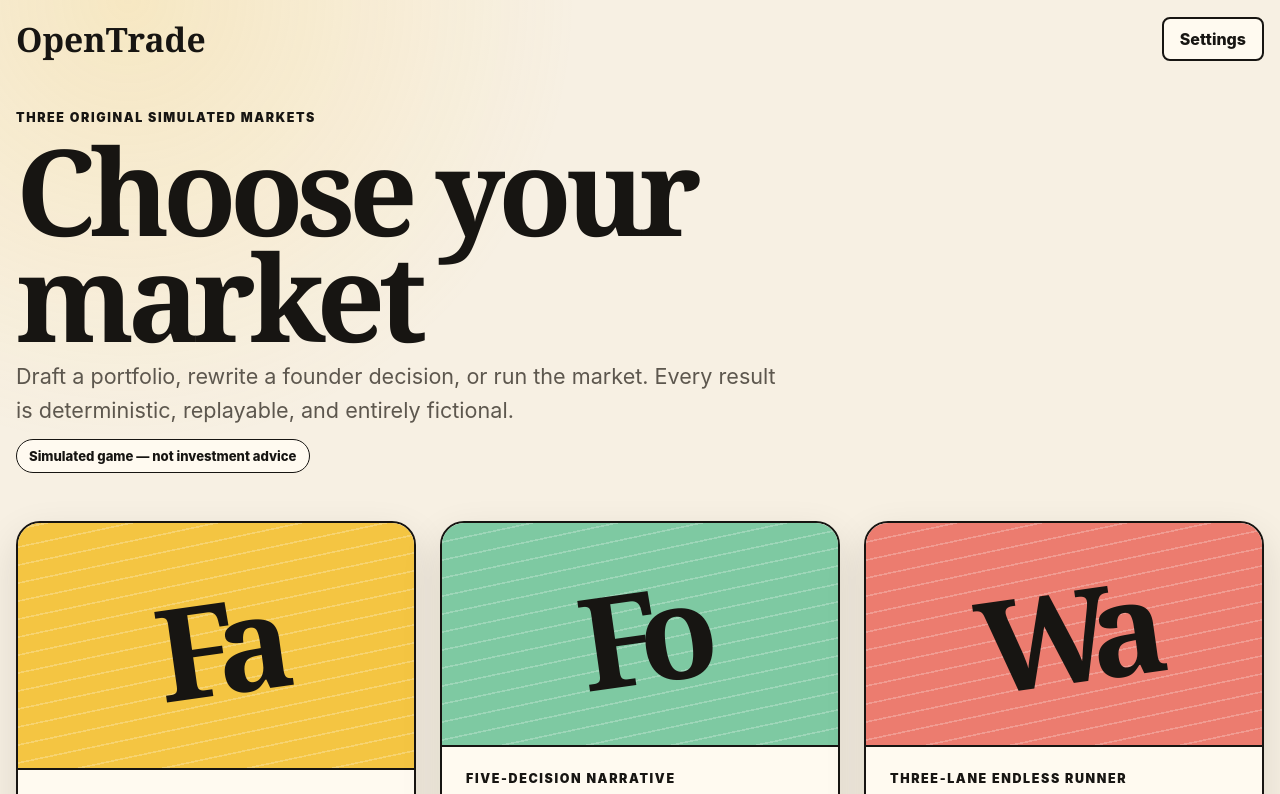
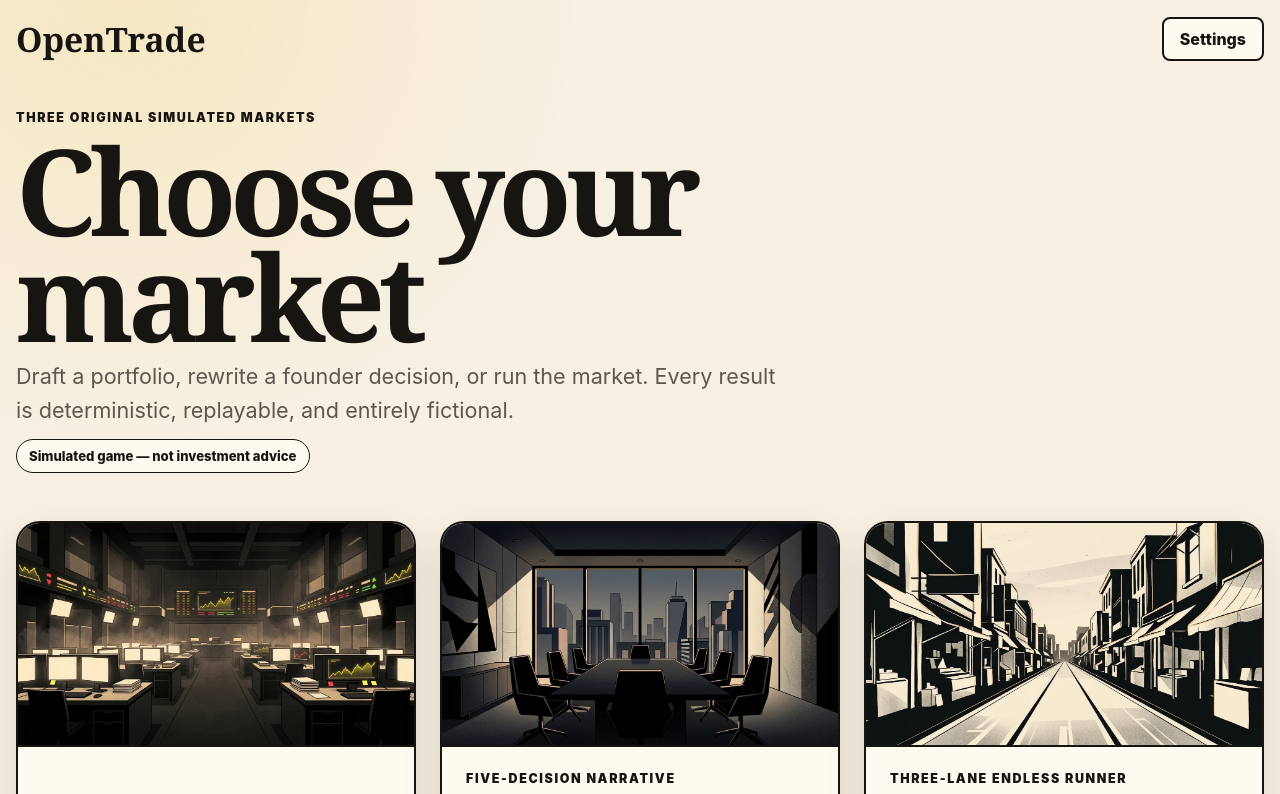
Before and after one commit to frenzy2004/Open-Trade, a React (Vite) app: page / in a window 1280 px wide. Shown: the top 794 px of the page. Built offline with nearby package versions, Linux system fonts and the light colour scheme.

Commit message:
feat: showcase Higgsfield art on game hub

```diff
--- a/src/app/hub/GameCard.tsx
+++ b/src/app/hub/GameCard.tsx
@@ -1,9 +1,23 @@
 import { Link } from 'react-router-dom'
+import { asset, type AssetId } from '../../assets/catalog'
+import { SafeImage } from '../../shared/assets/SafeImage'
 import { Button } from '../../shared/ui'
 import type {
+  GameId,
   GameProgressBadge,
   GameRouteMetadata,
 } from '../routes/types'
+
+type HubCoverAssetId = Extract<
+  AssetId,
+  'fs-draft-room' | 'fm-boardroom' | 'ws-runner-street'
+>
+
+const COVER_ASSET_BY_GAME: Readonly<Record<GameId, HubCoverAssetId>> = Object.freeze({
+  fanstocks: 'fs-draft-room',
+  'founder-mode': 'fm-boardroom',
+  'wallstreet-surfers': 'ws-runner-street',
+})
 
 export interface GameCardProps {
   readonly metadata: GameRouteMetadata
@@ -18,15 +32,17 @@
   onHowItWorks,
   onReset,
 }: GameCardProps) {
+  const cover = asset(COVER_ASSET_BY_GAME[metadata.id])
+
   return (
     <article className={'game-card game-card--' + metadata.accent}>
-      <div
+      <SafeImage
         className="game-card__cover"
-        role="img"
-        aria-label={metadata.coverLabel}
-      >
-        <span aria-hidden="true">{metadata.title.slice(0, 2)}</span>
-      </div>
+        src={cover.url}
+        alt={metadata.coverLabel}
+        fallbackLabel={`${metadata.title} artwork unavailable`}
+        loading="eager"
+      />
       <div className="game-card__body">
         <p className="game-card__eyebrow">{metadata.eyebrow}</p>
         <h2>{metadata.title}</h2>
--- a/src/app/hub/hub.css
+++ b/src/app/hub/hub.css
@@ -59,27 +59,15 @@
 }
 
 .game-card__cover {
-  display: grid;
+  display: block;
+  width: 100%;
   min-height: 14rem;
-  place-items: center;
+  aspect-ratio: 16 / 9;
   overflow: hidden;
   border-bottom: 2px solid var(--color-ink);
-  background:
-    repeating-linear-gradient(
-      -12deg,
-      transparent 0 1rem,
-      rgb(255 255 255 / 0.24) 1rem 1.1rem
-    ),
-    var(--cover-color);
-}
-
-.game-card__cover span {
-  transform: rotate(-8deg);
-  color: var(--color-ink);
-  font-family: var(--font-display);
-  font-size: clamp(5rem, 10vw, 8rem);
-  font-weight: 900;
-  letter-spacing: -0.12em;
+  background: var(--cover-color);
+  object-fit: cover;
+  object-position: center;
 }
 
 .game-card--yellow { --cover-color: var(--color-market-yellow); }
@@ -165,3 +153,8 @@
   .game-card__body { padding: var(--space-4); }
   .hub__disclaimer { border-radius: var(--radius-sm); }
 }
+
+@media (prefers-reduced-motion: no-preference) {
+  .game-card__cover { transition: filter 180ms ease, transform 180ms ease; }
+  .game-card:hover .game-card__cover { filter: saturate(1.08) contrast(1.03); transform: scale(1.015); }
+}
```
Also changed, not shown: 1 other file (tests, documents, lock files or other folders).
